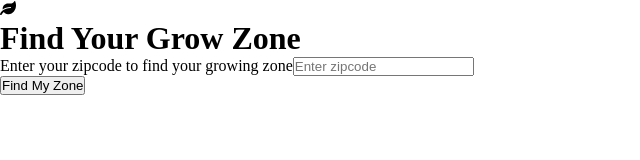
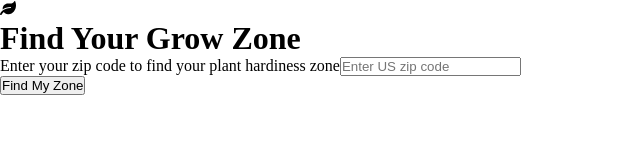
Before and after one commit to maelingmurphy/grow-zone-finder, a React (Create React App) app: page / in a window 1280 px wide. Shown: the top 160 px of the page, without its empty margins (0-640 px from the left). Built offline with nearby package versions, Linux system fonts and the light colour scheme.

Commit message:
update text in Form component

```diff
--- a/src/components/Form.js
+++ b/src/components/Form.js
@@ -6,10 +6,10 @@ const Form = ({ displayData, zipCode, onChange }) => {
         <div className='form-container'>
             <form className='form'>
                 <div className='form-control'>
-                    <label htmlFor='zipcode'>Enter your zipcode to find your growing zone</label>
+                    <label className='form-label' htmlFor='zipcode'>Enter your zip code to find your plant hardiness zone</label>
                     <input
                         type='text'
-                        placeholder='Enter zipcode'
+                        placeholder='Enter US zip code'
                         name='zipcode'
                         value={zipCode}
                         onChange={onChange}
```
